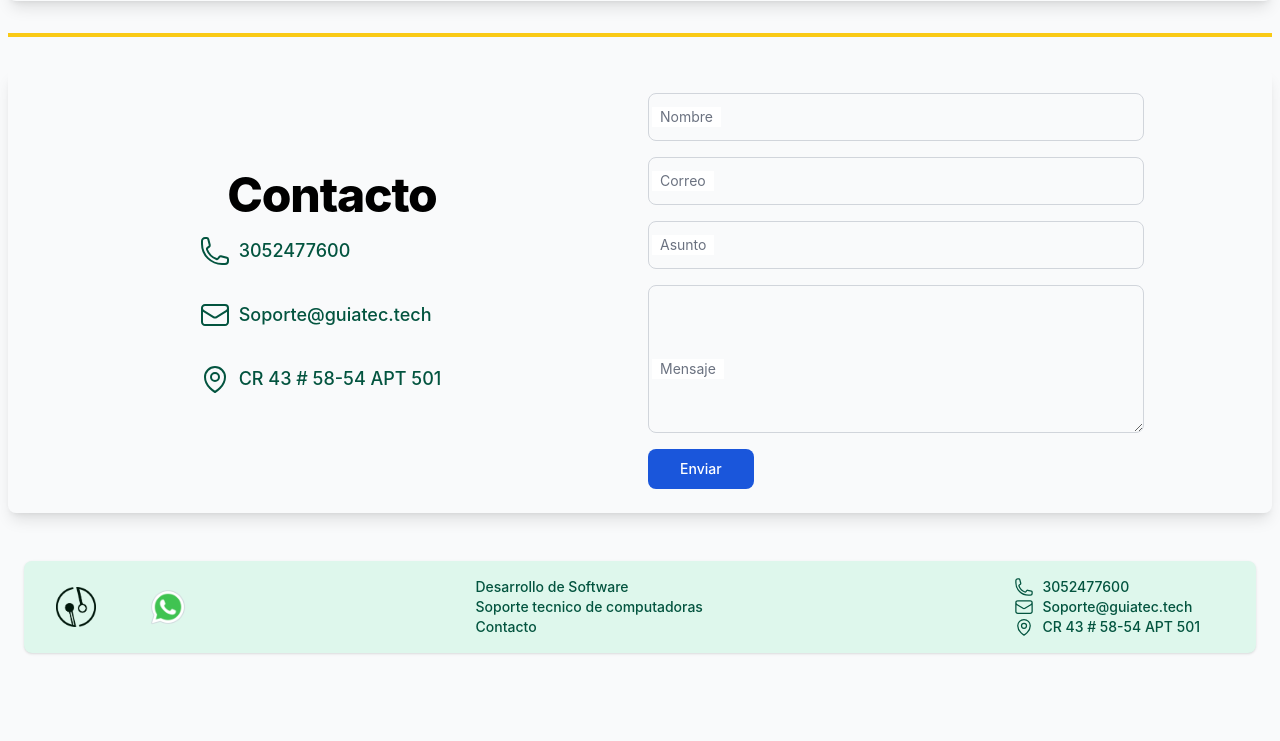
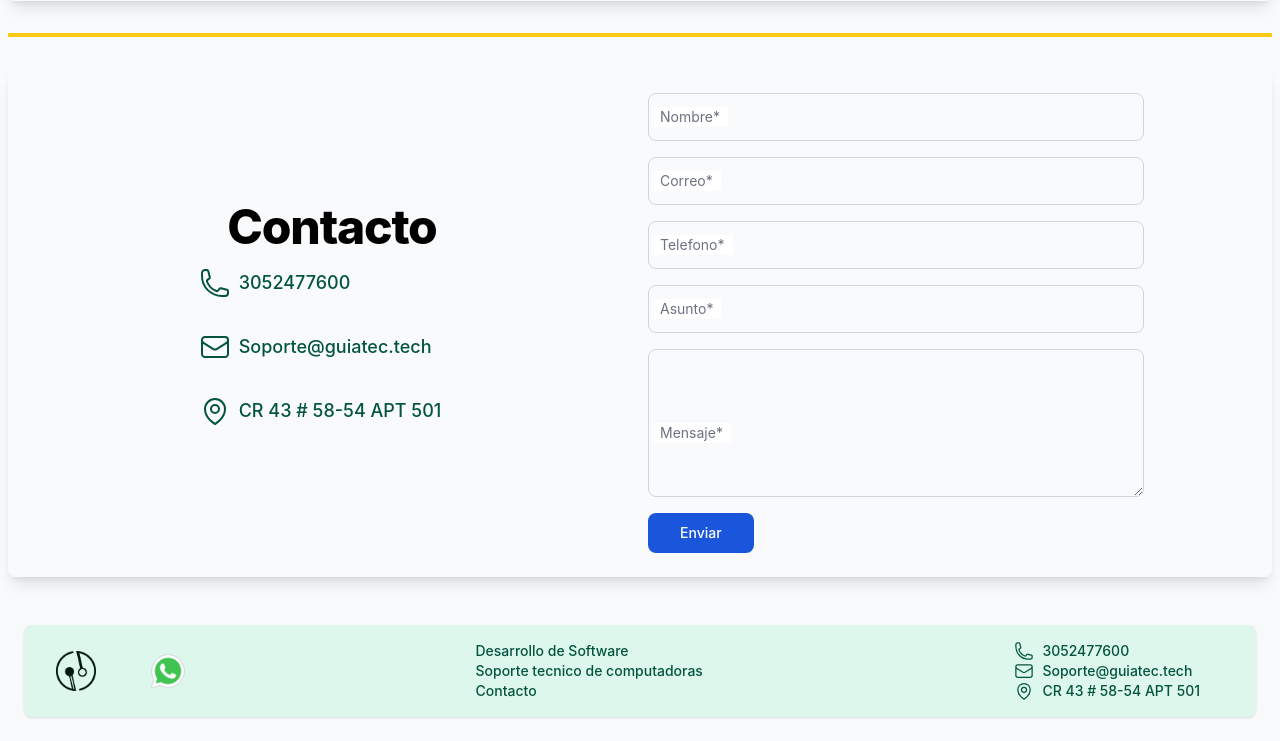
Before and after one commit to jfbz14/web_guiatec, a Django app: page /aplicaciones-web/ in a window 1280 px wide. Shown: the part 472-1213 px from the top of the page. Before the commit the page ends 1126 px from the top, so only its background shows below. Run offline with Django 4.2, Linux system fonts and the light colour scheme; style sheets or scripts are compiled from the project's sources; some libraries are stand-ins or nearby versions.

Commit message:
link contact

```diff
--- a/templates/contact.html
+++ b/templates/contact.html
@@ -38,7 +38,7 @@
             <ul class=" items-center mt-3 space-y-8 text-sm font-medium text-gray-500 dark:text-gray-400 sm:mt-0">
 
                 <li>
-                    <a href="#" class="flex items-center text-lg mr-4 text-green-800 dark:text-white hover:underline md:mr-6 text-center">
+                    <a href="tel:+573052477600" class="flex items-center text-lg mr-4 text-green-800 dark:text-white hover:underline md:mr-6 text-center">
 
                         <svg class="w-8 h-8 mr-2" fill="none" stroke="currentColor" stroke-width="1.5" viewBox="0 0 24 24" xmlns="http://www.w3.org/2000/svg" aria-hidden="true">
                             <path stroke-linecap="round" stroke-linejoin="round" d="M2.25 6.75c0 8.284 6.716 15 15 15h2.25a2.25 2.25 0 002.25-2.25v-1.372c0-.516-.351-.966-.852-1.091l-4.423-1.106c-.44-.11-.902.055-1.173.417l-.97 1.293c-.282.376-.769.542-1.21.38a12.035 12.035 0 01-7.143-7.143c-.162-.441.004-.928.38-1.21l1.293-.97c.363-.271.527-.734.417-1.173L6.963 3.102a1.125 1.125 0 00-1.091-.852H4.5A2.25 2.25 0 002.25 4.5v2.25z"></path>
@@ -47,7 +47,7 @@
                     </a>
                 </li>
                 <li>
-                    <a href="#" class="flex items-center mr-4 text-lg text-green-800 dark:text-white md:mr-6">
+                    <a href="mailto:Soporte@guiatec.tech" class="flex items-center mr-4 text-lg text-green-800 dark:text-white md:mr-6">
 
                         <svg class="w-8 h-8 mr-2" fill="none" stroke="currentColor" stroke-width="1.5" viewBox="0 0 24 24" xmlns="http://www.w3.org/2000/svg" aria-hidden="true">
                             <path stroke-linecap="round" stroke-linejoin="round" d="M21.75 6.75v10.5a2.25 2.25 0 01-2.25 2.25h-15a2.25 2.25 0 01-2.25-2.25V6.75m19.5 0A2.25 2.25 0 0019.5 4.5h-15a2.25 2.25 0 00-2.25 2.25m19.5 0v.243a2.25 2.25 0 01-1.07 1.916l-7.5 4.615a2.25 2.25 0 01-2.36 0L3.32 8.91a2.25 2.25 0 01-1.07-1.916V6.75"></path>
@@ -73,20 +73,24 @@
             <form class="p-2">
 
                 <div class="relative z-0 w-full mb-4 group">
-                    <input type="text" id="floating_outlined" class="block px-2.5 pb-2.5 pt-4 w-full text-sm text-gray-900 bg-transparent rounded-lg border-1 border-gray-300 appearance-none dark:text-white dark:border-gray-600 dark:focus:border-blue-500 focus:outline-none focus:ring-0 focus:border-blue-600 peer" placeholder=" " />
-                    <label for="floating_outlined" class="absolute text-sm text-gray-500 dark:text-gray-400 duration-300 transform -translate-y-4 scale-75 top-2 z-10 origin-[0] bg-white dark:bg-gray-800 px-2 peer-focus:px-2 peer-focus:text-blue-600 peer-focus:dark:text-blue-500 peer-placeholder-shown:scale-100 peer-placeholder-shown:-translate-y-1/2 peer-placeholder-shown:top-1/2 peer-focus:top-2 peer-focus:scale-75 peer-focus:-translate-y-4 left-1">Nombre</label>
+                    <input type="text" id="floating_outlined" class="block px-2.5 pb-2.5 pt-4 w-full text-sm text-gray-900 bg-transparent rounded-lg border-1 border-gray-300 appearance-none dark:text-white dark:border-gray-600 dark:focus:border-blue-500 focus:outline-none focus:ring-0 focus:border-blue-600 peer" placeholder=" " required/>
+                    <label for="floating_outlined" class="absolute text-sm text-gray-500 dark:text-gray-400 duration-300 transform -translate-y-4 scale-75 top-2 z-10 origin-[0] bg-white dark:bg-gray-800 px-2 peer-focus:px-2 peer-focus:text-blue-600 peer-focus:dark:text-blue-500 peer-placeholder-shown:scale-100 peer-placeholder-shown:-translate-y-1/2 peer-placeholder-shown:top-1/2 peer-focus:top-2 peer-focus:scale-75 peer-focus:-translate-y-4 left-1">Nombre*</label>
                 </div>
                 <div class="relative z-0 w-full mb-4 group">
-                    <input type="text" id="floating_outlined" class="block px-2.5 pb-2.5 pt-4 w-full text-sm text-gray-900 bg-transparent rounded-lg border-1 border-gray-300 appearance-none dark:text-white dark:border-gray-600 dark:focus:border-blue-500 focus:outline-none focus:ring-0 focus:border-blue-600 peer" placeholder=" " />
-                    <label for="floating_outlined" class="absolute text-sm text-gray-500 dark:text-gray-400 duration-300 transform -translate-y-4 scale-75 top-2 z-10 origin-[0] bg-white dark:bg-gray-800 px-2 peer-focus:px-2 peer-focus:text-blue-600 peer-focus:dark:text-blue-500 peer-placeholder-shown:scale-100 peer-placeholder-shown:-translate-y-1/2 peer-placeholder-shown:top-1/2 peer-focus:top-2 peer-focus:scale-75 peer-focus:-translate-y-4 left-1">Correo</label>
+                    <input type="email" id="floating_outlined" class="block px-2.5 pb-2.5 pt-4 w-full text-sm text-gray-900 bg-transparent rounded-lg border-1 border-gray-300 appearance-none dark:text-white dark:border-gray-600 dark:focus:border-blue-500 focus:outline-none focus:ring-0 focus:border-blue-600 peer" placeholder=" " required/>
+                    <label for="floating_outlined" class="absolute text-sm text-gray-500 dark:text-gray-400 duration-300 transform -translate-y-4 scale-75 top-2 z-10 origin-[0] bg-white dark:bg-gray-800 px-2 peer-focus:px-2 peer-focus:text-blue-600 peer-focus:dark:text-blue-500 peer-placeholder-shown:scale-100 peer-placeholder-shown:-translate-y-1/2 peer-placeholder-shown:top-1/2 peer-focus:top-2 peer-focus:scale-75 peer-focus:-translate-y-4 left-1">Correo*</label>
                 </div>
                 <div class="relative z-0 w-full mb-4 group">
-                    <input type="text" id="floating_outlined" class="block px-2.5 pb-2.5 pt-4 w-full text-sm text-gray-900 bg-transparent rounded-lg border-1 border-gray-300 appearance-none dark:text-white dark:border-gray-600 dark:focus:border-blue-500 focus:outline-none focus:ring-0 focus:border-blue-600 peer" placeholder=" " />
-                    <label for="floating_outlined" class="absolute text-sm text-gray-500 dark:text-gray-400 duration-300 transform -translate-y-4 scale-75 top-2 z-10 origin-[0] bg-white dark:bg-gray-800 px-2 peer-focus:px-2 peer-focus:text-blue-600 peer-focus:dark:text-blue-500 peer-placeholder-shown:scale-100 peer-placeholder-shown:-translate-y-1/2 peer-placeholder-shown:top-1/2 peer-focus:top-2 peer-focus:scale-75 peer-focus:-translate-y-4 left-1">Asunto</label>
+                    <input type="number" id="floating_outlined"min="1" max="10" class="block px-2.5 pb-2.5 pt-4 w-full text-sm text-gray-900 bg-transparent rounded-lg border-1 border-gray-300 appearance-none dark:text-white dark:border-gray-600 dark:focus:border-blue-500 focus:outline-none focus:ring-0 focus:border-blue-600 peer" placeholder=" " required/>
+                    <label for="floating_outlined" class="absolute text-sm text-gray-500 dark:text-gray-400 duration-300 transform -translate-y-4 scale-75 top-2 z-10 origin-[0] bg-white dark:bg-gray-800 px-2 peer-focus:px-2 peer-focus:text-blue-600 peer-focus:dark:text-blue-500 peer-placeholder-shown:scale-100 peer-placeholder-shown:-translate-y-1/2 peer-placeholder-shown:top-1/2 peer-focus:top-2 peer-focus:scale-75 peer-focus:-translate-y-4 left-1">Telefono*</label>
                 </div>
                 <div class="relative z-0 w-full mb-4 group">
-                    <textarea rows="6" id="floating_outlined" class="block px-2.5 pb-2.5 pt-4 w-full text-sm text-gray-900 bg-transparent rounded-lg border-1 border-gray-300 appearance-none dark:text-white dark:border-gray-600 dark:focus:border-blue-500 focus:outline-none focus:ring-0 focus:border-blue-600 peer" placeholder=" " /></textarea>
-                    <label for="floating_outlined" class="absolute text-sm text-gray-500 dark:text-gray-400 duration-300 transform -translate-y-4 scale-75 top-2 z-10 origin-[0] bg-white dark:bg-gray-800 px-2 peer-focus:px-2 peer-focus:text-blue-600 peer-focus:dark:text-blue-500 peer-placeholder-shown:scale-100 peer-placeholder-shown:-translate-y-0 peer-placeholder-shown:top-1/2 peer-focus:top-2 peer-focus:scale-75 peer-focus:-translate-y-4 left-1">Mensaje</label>
+                    <input type="text" id="floating_outlined" maxlength="25" class="block px-2.5 pb-2.5 pt-4 w-full text-sm text-gray-900 bg-transparent rounded-lg border-1 border-gray-300 appearance-none dark:text-white dark:border-gray-600 dark:focus:border-blue-500 focus:outline-none focus:ring-0 focus:border-blue-600 peer" placeholder=" " />
+                    <label for="floating_outlined" class="absolute text-sm text-gray-500 dark:text-gray-400 duration-300 transform -translate-y-4 scale-75 top-2 z-10 origin-[0] bg-white dark:bg-gray-800 px-2 peer-focus:px-2 peer-focus:text-blue-600 peer-focus:dark:text-blue-500 peer-placeholder-shown:scale-100 peer-placeholder-shown:-translate-y-1/2 peer-placeholder-shown:top-1/2 peer-focus:top-2 peer-focus:scale-75 peer-focus:-translate-y-4 left-1">Asunto*</label>
+                </div>
+                <div class="relative z-0 w-full mb-4 group">
+                    <textarea rows="6" id="floating_outlined" maxlength="150" class="block px-2.5 pb-2.5 pt-4 w-full text-sm text-gray-900 bg-transparent rounded-lg border-1 border-gray-300 appearance-none dark:text-white dark:border-gray-600 dark:focus:border-blue-500 focus:outline-none focus:ring-0 focus:border-blue-600 peer" placeholder=" " required/></textarea>
+                    <label for="floating_outlined" class="absolute text-sm text-gray-500 dark:text-gray-400 duration-300 transform -translate-y-4 scale-75 top-2 z-10 origin-[0] bg-white dark:bg-gray-800 px-2 peer-focus:px-2 peer-focus:text-blue-600 peer-focus:dark:text-blue-500 peer-placeholder-shown:scale-100 peer-placeholder-shown:-translate-y-0 peer-placeholder-shown:top-1/2 peer-focus:top-2 peer-focus:scale-75 peer-focus:-translate-y-4 left-1">Mensaje*</label>
                 </div>
                 <button type="submit" class="text-white bg-blue-700 hover:bg-blue-800 focus:ring-4 focus:outline-none focus:ring-blue-300 font-medium rounded-lg text-sm w-full sm:w-auto px-8 py-2.5 text-center dark:bg-blue-600 dark:hover:bg-blue-700 dark:focus:ring-blue-800">Enviar</button>
 
--- a/templates/footer.html
+++ b/templates/footer.html
@@ -32,7 +32,7 @@
         <ul class=" items-center mt-3 text-sm font-medium text-gray-500 dark:text-gray-400 sm:mt-0">
 
             <li>
-                <a href="#" class="flex items-center mr-4 text-green-800 dark:text-white hover:underline md:mr-6">
+                <a href="tel:+573052477600" class="flex items-center mr-4 text-green-800 dark:text-white hover:underline md:mr-6">
 
                     <svg class="w-5 h-5 mr-2" fill="none" stroke="currentColor" stroke-width="1.5" viewBox="0 0 24 24" xmlns="http://www.w3.org/2000/svg" aria-hidden="true">
                         <path stroke-linecap="round" stroke-linejoin="round" d="M2.25 6.75c0 8.284 6.716 15 15 15h2.25a2.25 2.25 0 002.25-2.25v-1.372c0-.516-.351-.966-.852-1.091l-4.423-1.106c-.44-.11-.902.055-1.173.417l-.97 1.293c-.282.376-.769.542-1.21.38a12.035 12.035 0 01-7.143-7.143c-.162-.441.004-.928.38-1.21l1.293-.97c.363-.271.527-.734.417-1.173L6.963 3.102a1.125 1.125 0 00-1.091-.852H4.5A2.25 2.25 0 002.25 4.5v2.25z"></path>
@@ -41,7 +41,7 @@
                 </a>
             </li>
             <li>
-                <a href="#" class="flex items-center mr-4 text-green-800 dark:text-white hover:underline md:mr-6">
+                <a href="mailto:Soporte@guiatec.tech" class="flex items-center mr-4 text-green-800 dark:text-white hover:underline md:mr-6">
 
                     <svg class="w-5 h-5 mr-2" fill="none" stroke="currentColor" stroke-width="1.5" viewBox="0 0 24 24" xmlns="http://www.w3.org/2000/svg" aria-hidden="true">
                         <path stroke-linecap="round" stroke-linejoin="round" d="M21.75 6.75v10.5a2.25 2.25 0 01-2.25 2.25h-15a2.25 2.25 0 01-2.25-2.25V6.75m19.5 0A2.25 2.25 0 0019.5 4.5h-15a2.25 2.25 0 00-2.25 2.25m19.5 0v.243a2.25 2.25 0 01-1.07 1.916l-7.5 4.615a2.25 2.25 0 01-2.36 0L3.32 8.91a2.25 2.25 0 01-1.07-1.916V6.75"></path>
```
